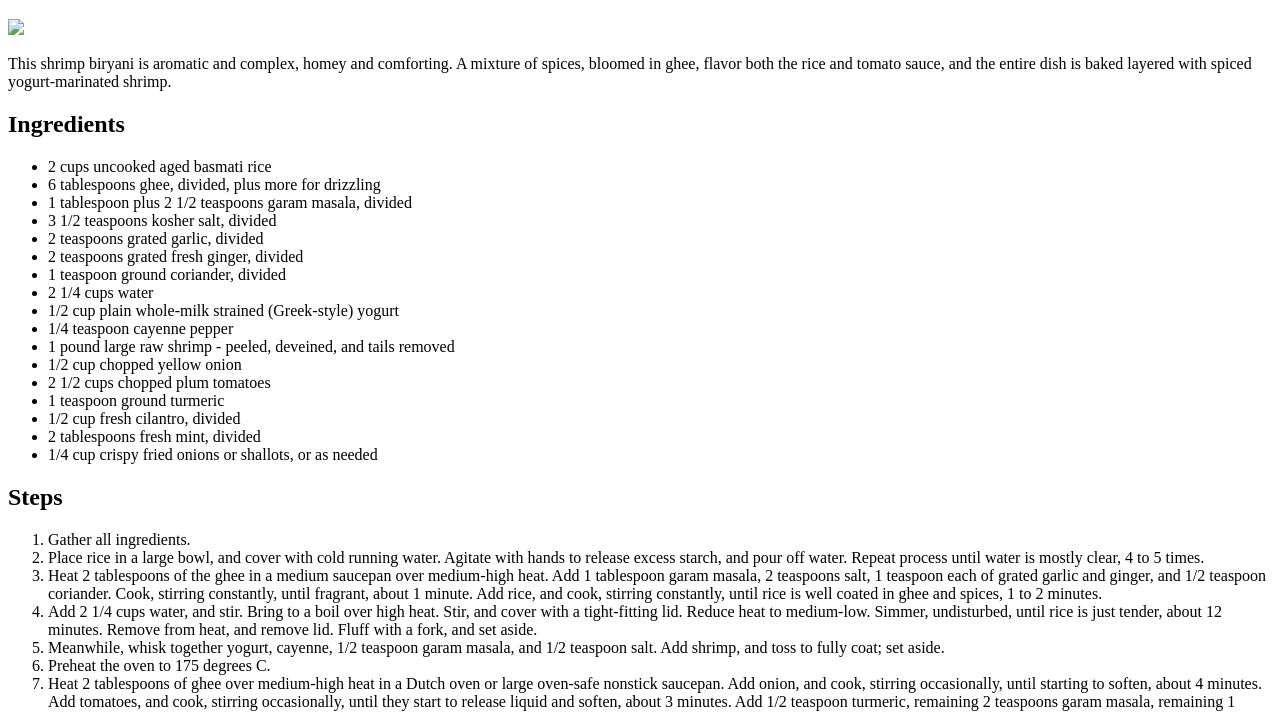
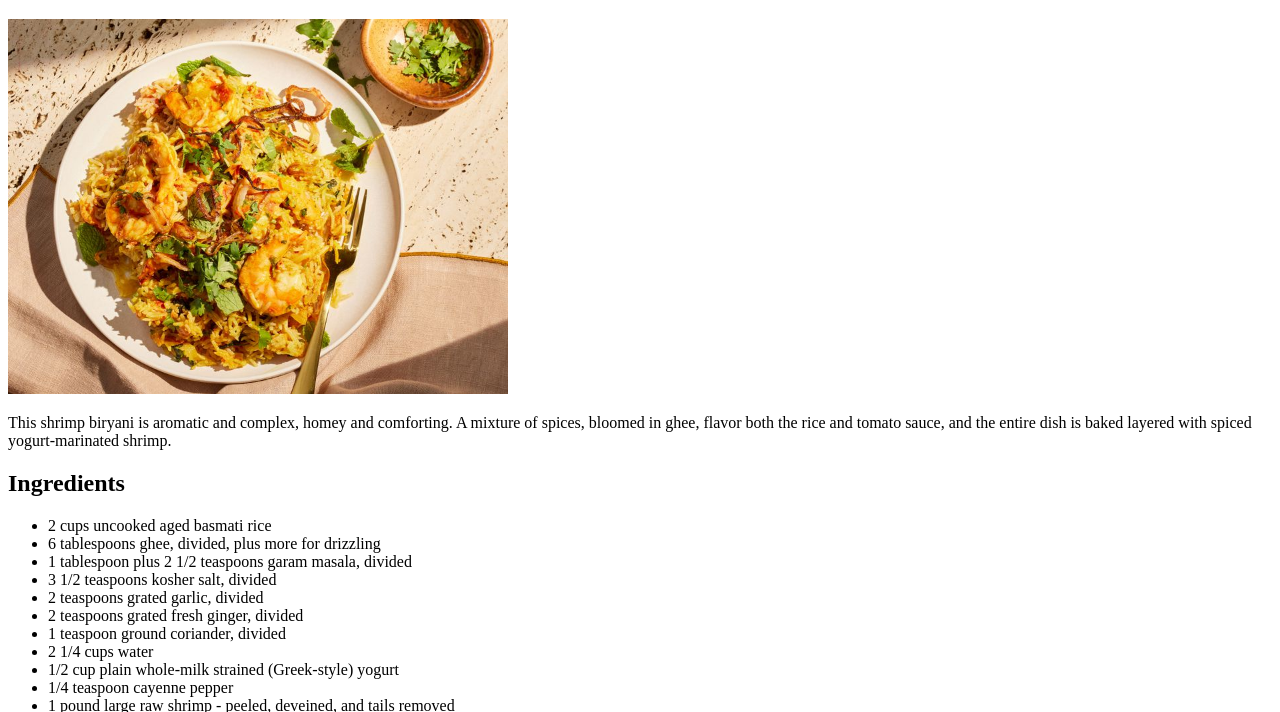
Before and after one commit to PurplePixieFox/odin-recipes, a plain HTML site: page recipes/shrimp-biryani.html in a window 1280 px wide. Shown: the part 87-799 px from the top of the page. Drawn offline with Linux system fonts and the light colour scheme; the site is published under a folder, as on GitHub Pages, so addresses that start at the root find nothing.

Commit message:
Update shrimp-biryani.html

```diff
--- a/recipes/shrimp-biryani.html
+++ b/recipes/shrimp-biryani.html
@@ -8,7 +8,7 @@
         <a href="../index.html">Home</a>
 
         <h1 class="Recipe_Name">Shrimp Biryani</h1>
-        <img class="Finished_Dish_Image" src="/assets/images/Shrimp Biryani.jpg" width="500px">
+        <img class="Finished_Dish_Image" src="../assets/images/Shrimp Biryani.jpg" width="500px">
         <p class="Description">This shrimp biryani is aromatic and complex, homey and comforting. A mixture of spices, bloomed in ghee, flavor both the rice and tomato sauce, and the entire dish is baked layered with spiced yogurt-marinated shrimp.</p>
 
         <h2 class="heading">Ingredients</h2>
```
